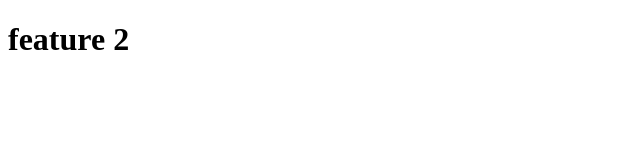
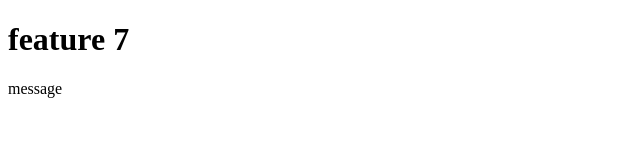
Before and after one commit to shobharani22/gitSample2, a plain HTML site: page index.html in a window 1280 px wide. Shown: the full height of the page, 0-640 px from the left. Drawn offline with Linux system fonts and the light colour scheme.

Commit message:
commit 3 from feature1

```diff
--- a/index.html
+++ b/index.html
@@ -7,6 +7,7 @@
     <title>Document</title>
 </head>
 <body>
-    <h1>feature 2</h1>
+    <h1>feature 7</h1>
+    <p>message</p>
 </body>
 </html>
```
